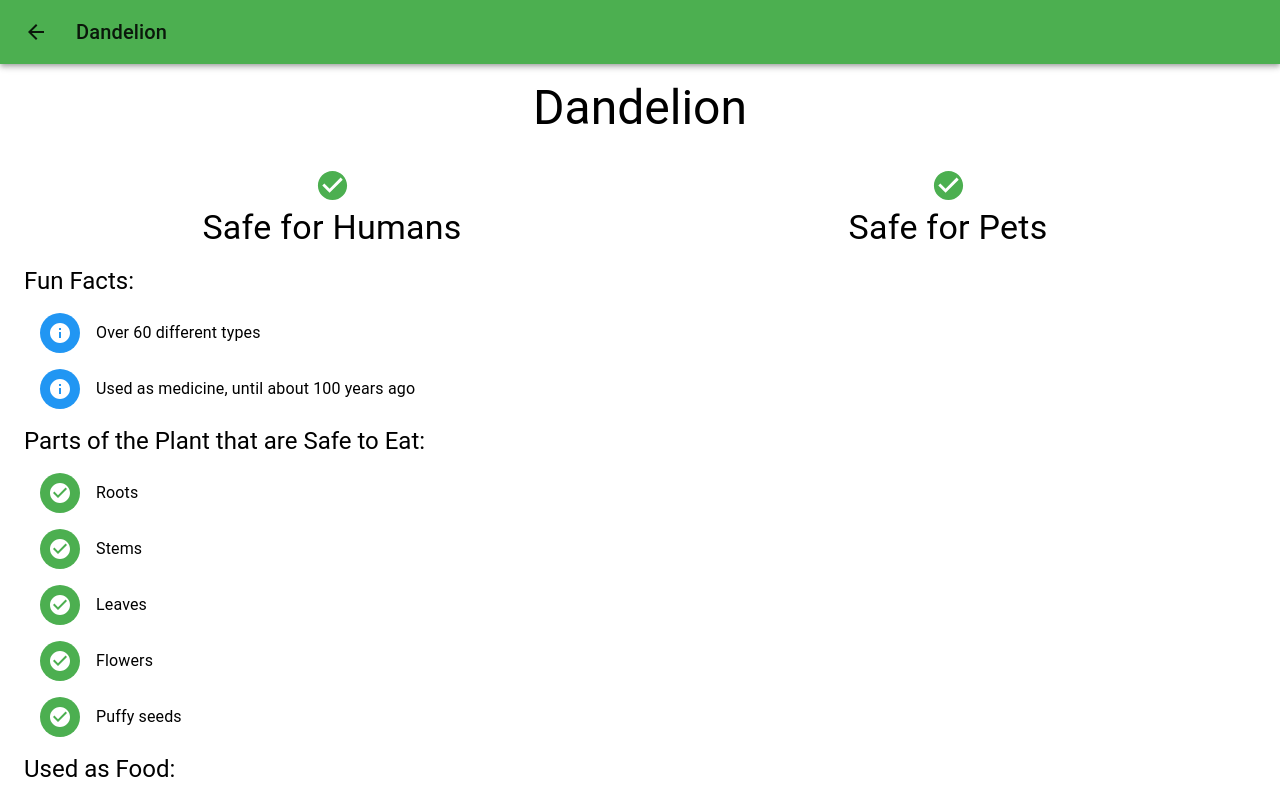
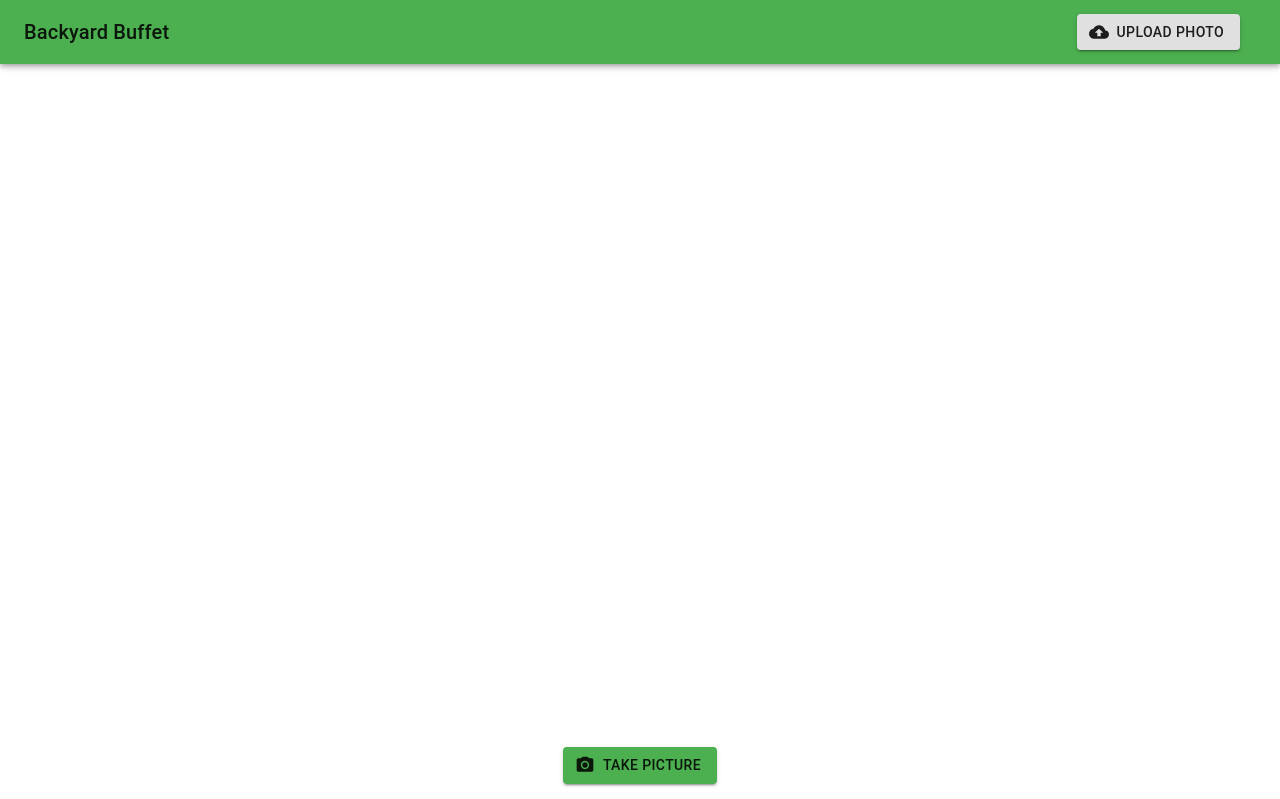
Before and after one commit to andrewdimmer/backyard-buffet, a React (Create React App) app in the folder website/: page / in a window 1280 px wide. Shown: the top 799 px of the page. Built offline with nearby package versions, Linux system fonts and the light colour scheme; no server answers; what @tensorflow/tfjs-automl would draw is missing.

Commit message:
fix(website): Set Default Plant Key Back To `undefined`

```diff
--- a/website/src/Components/App.tsx
+++ b/website/src/Components/App.tsx
@@ -9,7 +9,7 @@ import NavBar from "./NavBar";
 import Upload from "./Upload";
 
 const App: React.FunctionComponent = () => {
-  const [plantKey, setPlantKey] = React.useState<PlantKeys>("Dandelion");
+  const [plantKey, setPlantKey] = React.useState<PlantKeys>(undefined);
   const [mode, setMode] = React.useState<PictureMode>("camera");
   const [loadingMessage, setLoadingMessage] = React.useState<string>("");
   const navbarRef = React.useRef<HTMLDivElement>(null);
```
